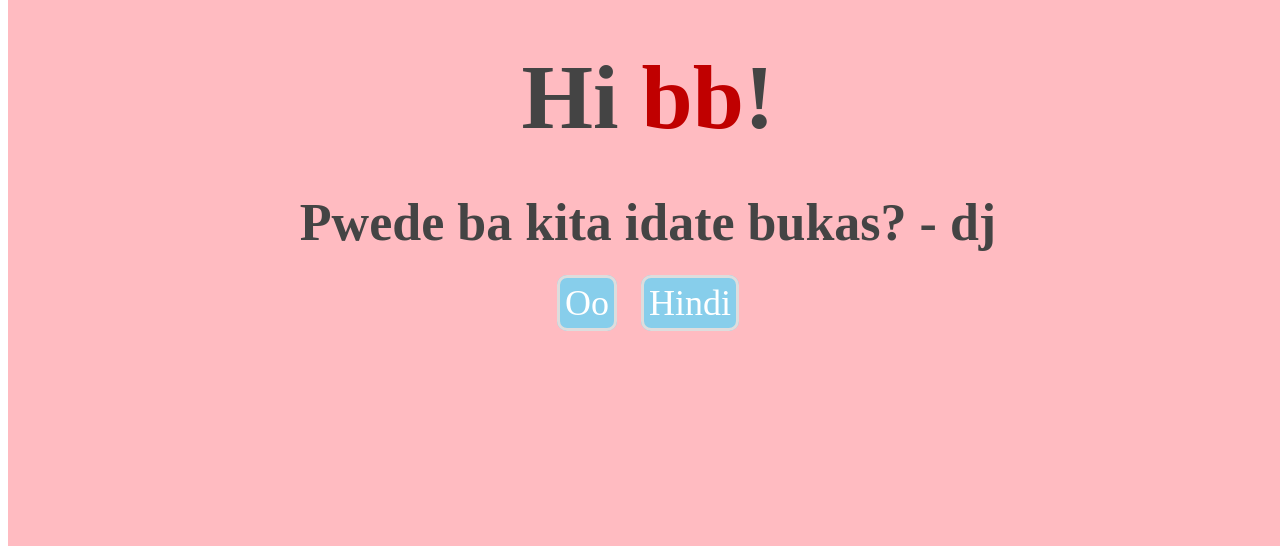
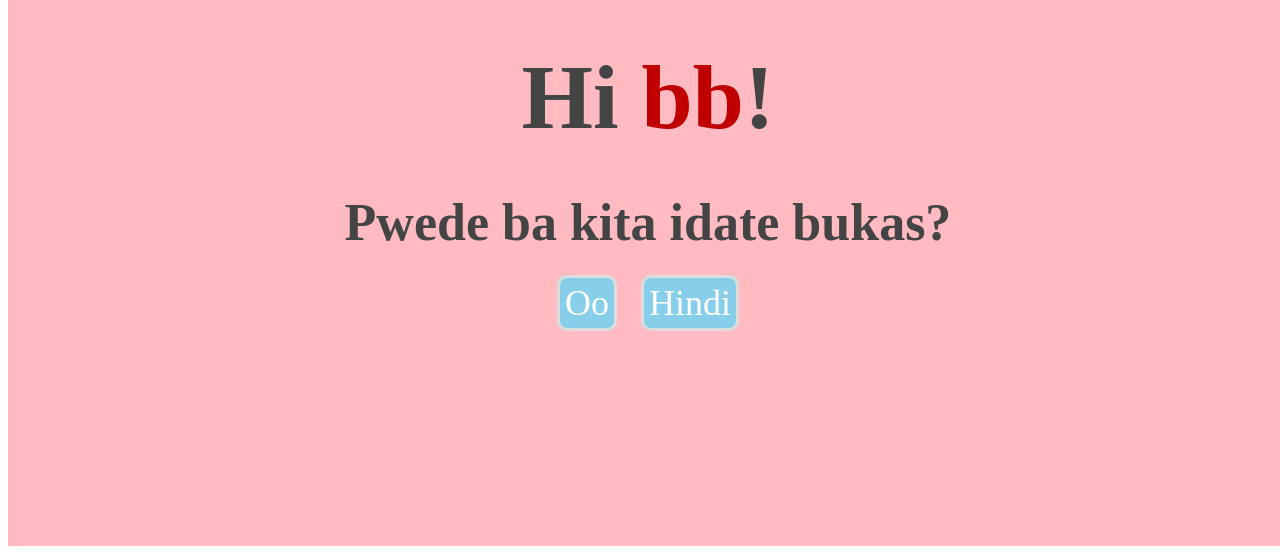
Before and after one commit to djayzanity/will-u-be-my-val, a plain HTML site: page index.html in a window 1280 px wide. Shown: the part 262-816 px from the top of the page. Drawn offline with Linux system fonts and the light colour scheme.

Commit message:
Update index.html

```diff
--- a/index.html
+++ b/index.html
@@ -15,7 +15,7 @@
             <h1>
                 Hi <span>bb</span>!
             </h1>
-            <h2>Pwede ba kita idate bukas? - dj</h2>
+            <h2>Pwede ba kita idate bukas? </h2>
             <a id="yes" href="yes.html">Oo</a>
             <a id="no" href ="no.html">Hindi</a>
         </div>
```
